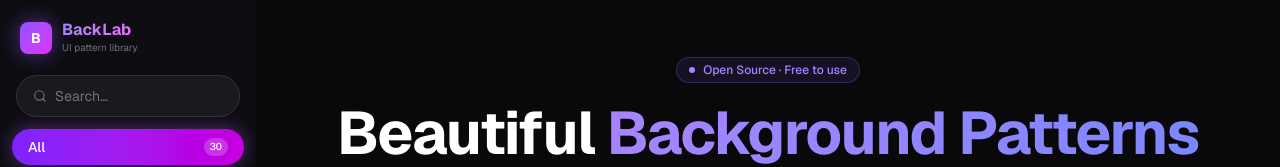
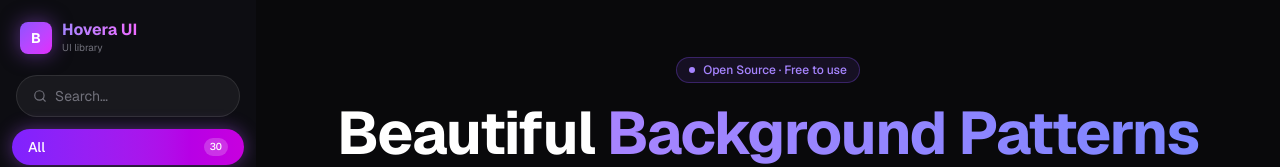
Before and after one commit to WebDevAmey/HoveraUI, a Next.js app: page / in a window 1280 px wide. Shown: the top 167 px of the page. Built offline with nearby package versions, Linux system fonts and the light colour scheme.

Commit message:
Redesigned the site a litle bit

```diff
--- a/src/app/layout.tsx
+++ b/src/app/layout.tsx
@@ -15,14 +15,14 @@ const geistMono = Geist_Mono({
 
 export const metadata: Metadata = {
   title: {
-    default: "BackLab — CSS Background Patterns",
-    template: "%s | BackLab",
+    default: "Hovera UI — CSS Background Patterns",
+    template: "%s | Hovera UI",
   },
   description:
     "A curated library of production-ready CSS and Tailwind background patterns. Preview live, copy the code, drop it in your project.",
   metadataBase: new URL("https://backlab.dev"),
   openGraph: {
-    title: "BackLab — CSS Background Patterns",
+    title: "Hovera UI — CSS Background Patterns",
     description:
       "Preview and copy beautiful CSS background patterns for your next project.",
     type: "website",
--- a/src/app/patterns/[slug]/page.tsx
+++ b/src/app/patterns/[slug]/page.tsx
@@ -20,7 +20,7 @@ export async function generateMetadata({
     title: item.name,
     description: `Preview the ${item.name} background — production-ready CSS/Tailwind code, copy and use instantly.`,
     openGraph: {
-      title: `${item.name} | BackLab`,
+      title: `${item.name} | Hovera UI`,
       description: `${item.name} — a production-ready CSS background pattern.`,
       type: "website",
     },
--- a/src/components/layout/Footer.tsx
+++ b/src/components/layout/Footer.tsx
@@ -10,7 +10,7 @@ export default function Footer() {
     <footer className="border-t border-zinc-200 dark:border-zinc-800">
       <div className="mx-auto flex max-w-5xl flex-col items-center justify-between gap-6 px-6 py-10 sm:flex-row">
         <span className="bg-gradient-to-r from-violet-500 to-indigo-500 bg-clip-text text-lg font-bold text-transparent">
-          BackLab
+          Hovera UI
         </span>
 
         <nav className="flex flex-wrap items-center justify-center gap-2" aria-label="Footer">
@@ -29,7 +29,7 @@ export default function Footer() {
         </nav>
 
         <span className="text-xs text-zinc-400">
-          © {new Date().getFullYear()} BackLab. All rights reserved.
+          © {new Date().getFullYear()} Hovera UI. All rights reserved.
         </span>
       </div>
     </footer>
--- a/src/components/layout/Sidebar.tsx
+++ b/src/components/layout/Sidebar.tsx
@@ -33,9 +33,9 @@ export default function Sidebar() {
         </span>
         <div className="flex flex-col">
           <span className="bg-gradient-to-r from-violet-400 to-fuchsia-400 bg-clip-text text-base font-bold leading-tight text-transparent">
-            BackLab
+            Hovera UI
           </span>
-          <span className="text-[10px] text-zinc-500">UI pattern library</span>
+          <span className="text-[10px] text-zinc-500">UI library</span>
         </div>
       </div>
 
```
